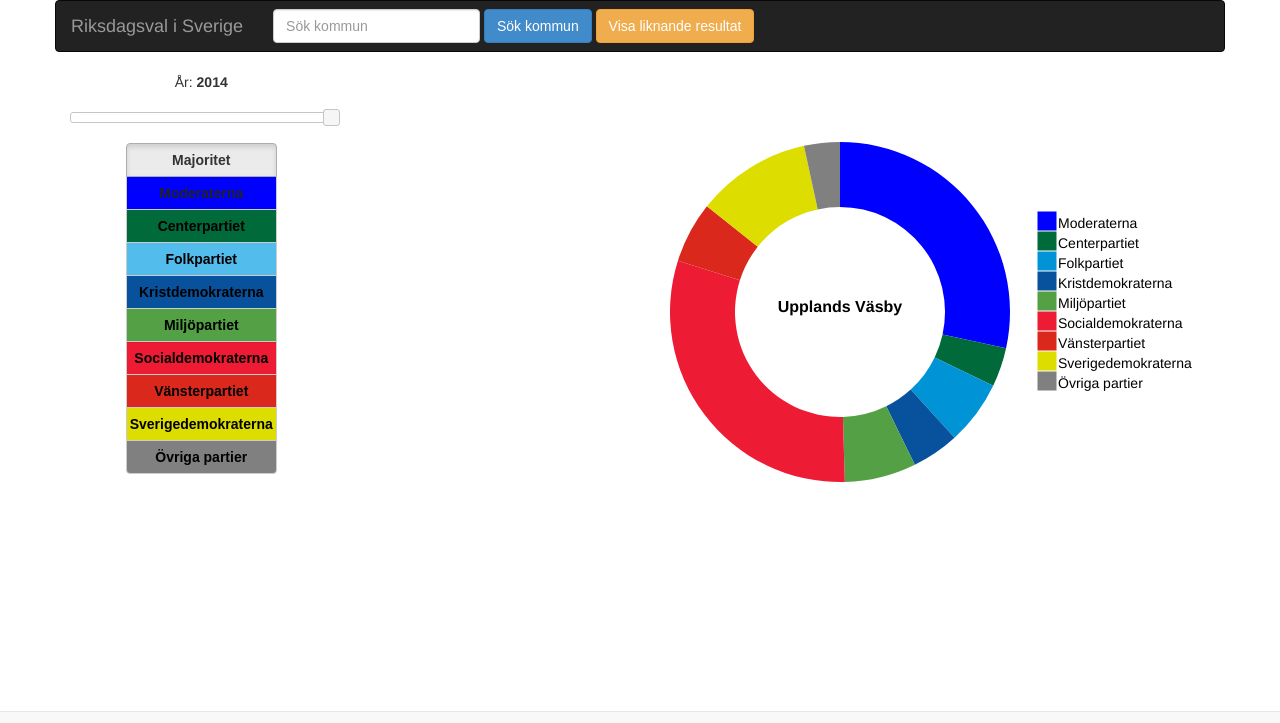
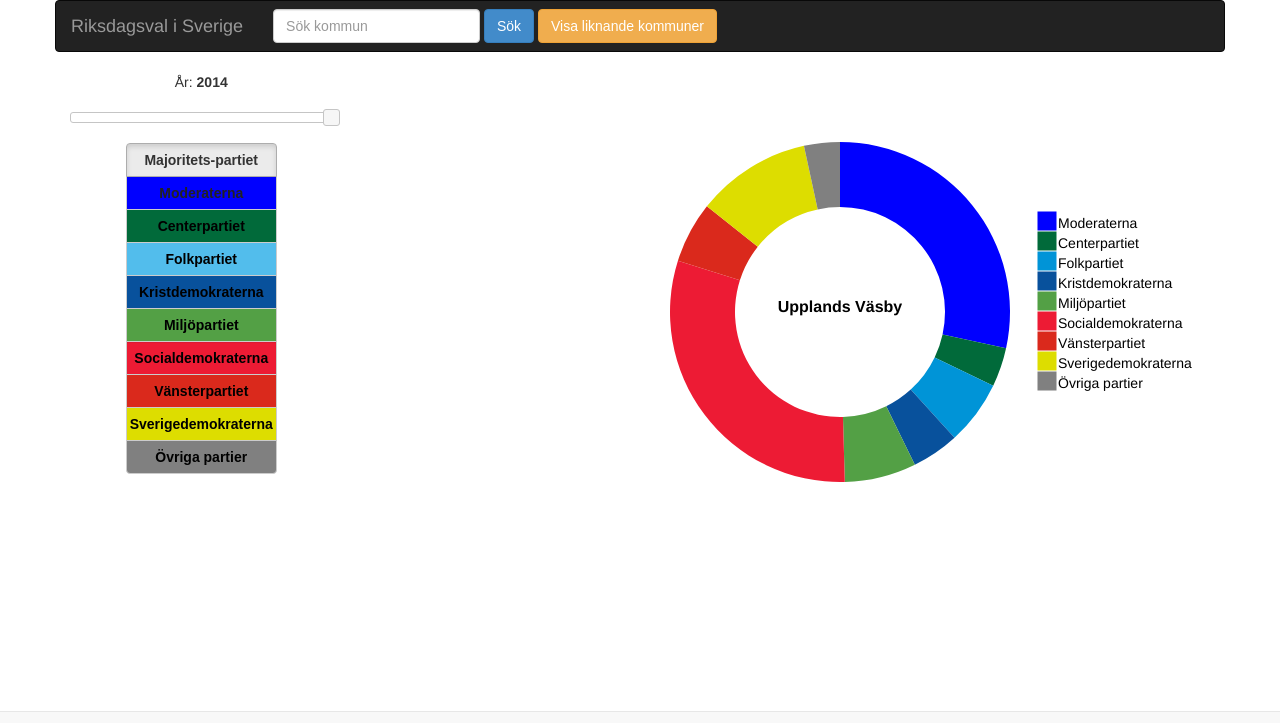
Before and after one commit to chren574/Infovis-population, a plain HTML site: page index.html in a window 1280 px wide. Shown: the top 723 px of the page. Drawn offline with nearby package versions, Linux system fonts and the light colour scheme; no server answers.

Commit message:
Changes text and when a municipality is click on, the stroke-width dont change

```diff
--- a/index.html
+++ b/index.html
@@ -9,7 +9,7 @@
 <head>
     <meta charset="utf-8">
     <meta http-equiv="X-UA-Compatible" content="IE=edge">
-    <title>Election Visulisation</title>
+    <title>Riksdagsval-visualisering</title>
     <meta name="description" content="">
     <meta name="viewport" content="width=device-width, initial-scale=1">
     <!-- Place favicon.ico and apple-touch-icon.png in the root directory -->
@@ -40,8 +40,8 @@
                         <div class="form-group">
                             <input type="text" class="form-control" id="searchfield" placeholder="Sök kommun">
                         </div>
-                        <button type="button" id="searchMun" class="btn btn-primary">Sök kommun</button>
-                        <button type="button" id="mining" class="btn btn-warning">Visa liknande resultat</button>
+                        <button type="button" id="searchMun" class="btn btn-primary">Sök</button>
+                        <button type="button" id="mining" class="btn btn-warning">Visa liknande kommuner</button>
                     </form>
                 </nav>
                 <!-- row 1 end -->
@@ -55,7 +55,7 @@
                     <div id="year"></div>
                     </br>
                     <div class="btn-group-vertical" role="group" style="height:60vh" align="center" id="party">
-                        <button type="button" class="btn btn-default blue active" value="All">Majoritet</button>
+                        <button type="button" class="btn btn-default blue active" value="All">Majoritets-partiet</button>
                         <button type="button" class="btn btn-mod" value="Moderaterna">Moderaterna</button>
                         <button type="button" class="btn btn-cent" value="Centerpartiet">Centerpartiet</button>
                         <button type="button" class="btn btn-folk" value="Folkpartiet">Folkpartiet</button>
--- a/js/donut.js
+++ b/js/donut.js
@@ -15,7 +15,6 @@ function donut(data) {
     var pie = d3.layout.pie()
         .sort(null)
         .value(function(d) {
-            //console.log(d)
             return !isNaN(d.year) ? d.year : 0;
         });
 
--- a/js/map.js
+++ b/js/map.js
@@ -384,13 +384,15 @@ function map(data) {
             var year = ELECTIONYEARSARRAY[$("#year").slider("value")];
             donut1.drawMun(mun, year);
             $("#searchfield").attr("placeholder", mun).val("").focus().blur();
+
+            d3.selectAll(".mun")
+            .style("stroke-width", function(d) {
+                return (d.properties.name == mun) ? 1 : .1;
+            })
         }
 
 
-        d3.selectAll(".mun")
-            .style("stroke-width", function(d) {
-                return (d.properties.name == mun) ? 1 : .1;
-            })
+
 
     }
 
```
